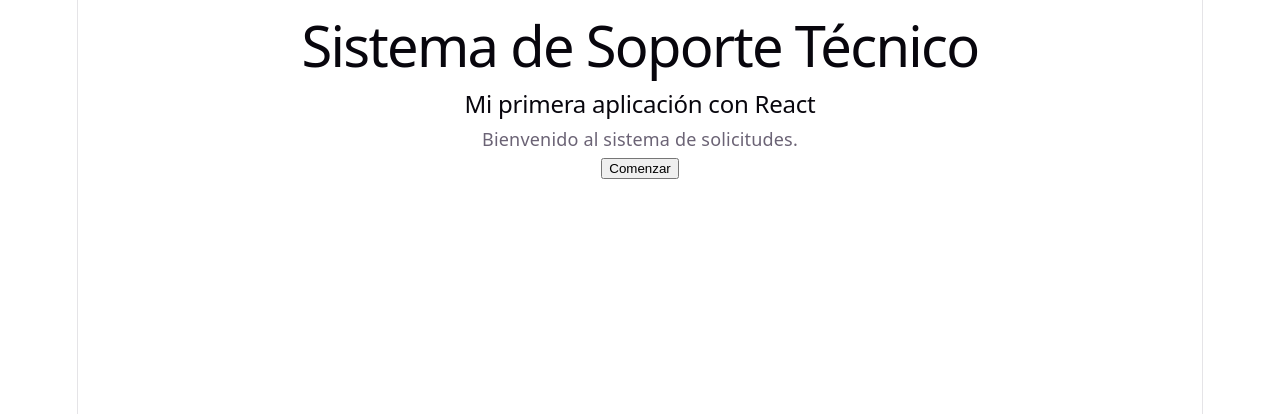
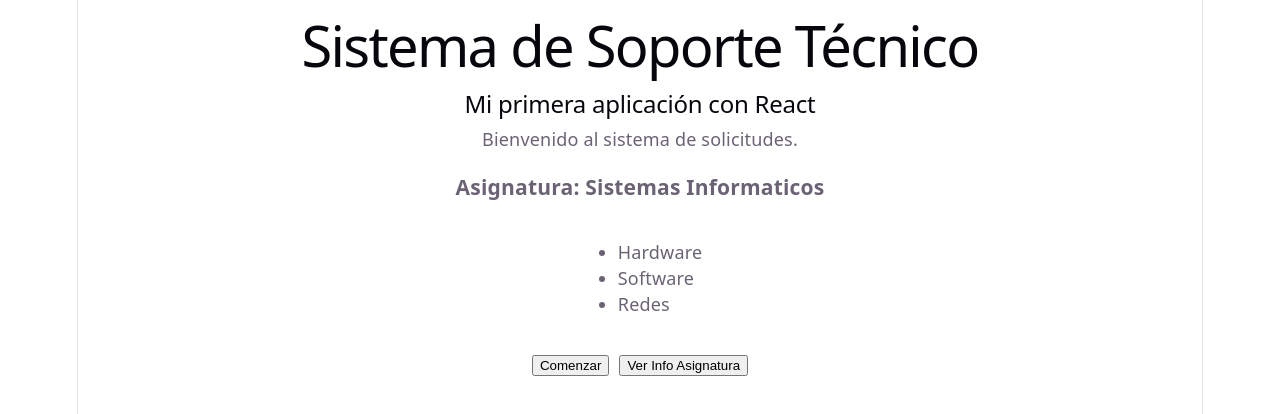
Before and after one commit to daamaleman/SoporteReact, a React (Vite) app: page / in a window 1280 px wide. Shown: the top 414 px of the page. Built offline with nearby package versions, Linux system fonts and the light colour scheme.

Commit message:
feat: complete microchallenge A adding subject info and dynamic list

```diff
--- a/src/App.jsx
+++ b/src/App.jsx
@@ -5,14 +5,35 @@ import viteLogo from './assets/vite.svg'
 import './App.css'
 
 function App() {
+    const nombreAsignatura = "Sistemas Informaticos"
+    const componentesRed = ["Hardware", "Software", "Redes"]
+
+    const mostrarNuevaAlerta = () => {
+       alert(`Estas cursando: ${nombreAsignatura}) Mucho exito!`)
+    }
+
   return (
       <main>
         <h1>Sistema de Soporte Técnico</h1>
         <h2>Mi primera aplicación con React</h2>
         <p>Bienvenido al sistema de solicitudes.</p>
-        <button onClick={() => alert('Bienvenido a React')}>
-          Comenzar
-        </button>
+          <h3>Asignatura: {nombreAsignatura}</h3>
+
+          <uL style={{ textAlign: 'left', display: 'inline-block' }}>
+              {componentesRed.map((item, index) => (<li key={index}>{item}</li>
+              ))}
+          </uL>
+
+          <div style={{ marginTop: '15px' }}>
+              <button onClick={() => alert('Bienvenido a React')}>
+                  Comenzar
+              </button>
+
+              <button onClick={mostrarNuevaAlerta} style={{
+                  marginLeft: '10px' }}>
+                  Ver Info Asignatura
+              </button>
+          </div>
       </main>
   )
 }
```
